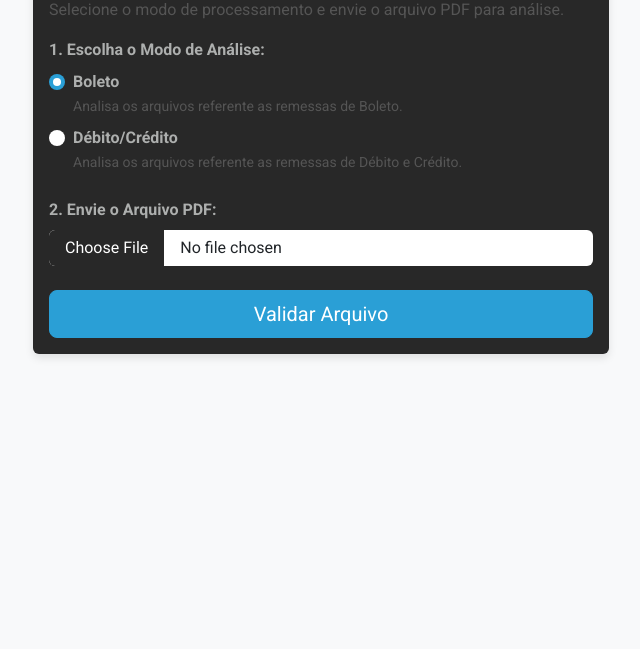
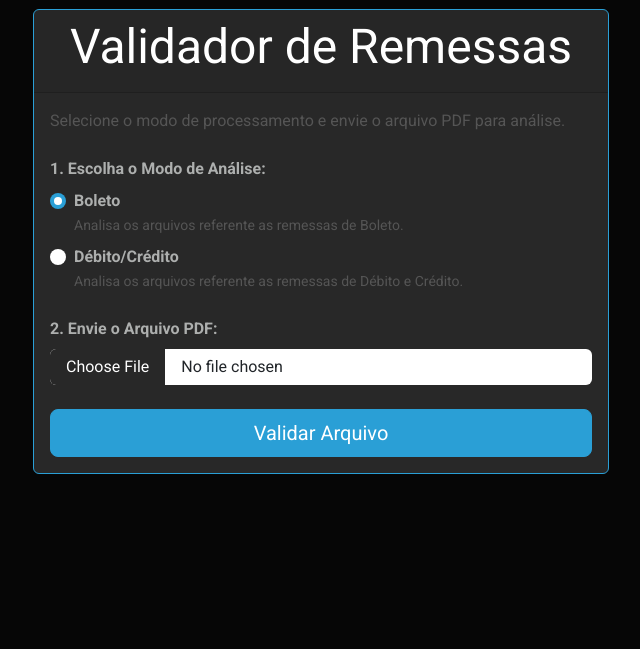
Before and after one commit to pedrorocha3247/conferencia.app, a Flask app: page / in a window 1280 px wide. Shown: the part 151-800 px from the top of the page, without its empty margins (319-959 px from the left). Run offline with Flask 3, Linux system fonts and the light colour scheme.

Commit message:
Update index.html

```diff
--- a/templates/index.html
+++ b/templates/index.html
@@ -1,32 +1,18 @@
 <!DOCTYPE html>
-<html lang="pt-BR">
+<html lang="pt-BR" data-bs-theme="dark"> <!-- Adiciona o atributo para temas escuros -->
 <head>
     <meta charset="UTF-8">
     <meta name="viewport" content="width=device-width, initial-scale=1.0">
     <title>Validador de Remessas</title>
 
-    <!--
-      ALTERE AQUI PARA MUDAR O TEMA
-      Basta trocar a palavra 'minty' pelo nome do tema que você escolheu no site Bootswatch.com
+    <!-- Link para o CSS do tema Superhero -->
+    <link href="https://bootswatch.com/5/cyborg/bootstrap.min.css" rel="stylesheet">
 
-      Exemplos de temas:
-      - Tema escuro:   https://bootswatch.com/5/darkly/bootstrap.min.css
-      - Tema moderno:   https://bootswatch.com/5/lux/bootstrap.min.css
-      - Tema divertido: https://bootswatch.com/5/sketchy/bootstrap.min.css
-    -->
-    <link href=" https://bootswatch.com/5/cyborg/bootstrap.min.css" rel="stylesheet"/>
-
+    <!-- Estilos específicos da sua aplicação -->
     <style>
-        body {
-            background-color: #f8f9fa;
-        }
         .container {
             max-width: 600px;
             margin-top: 50px;
-        }
-        .card {
-            border: none;
-            box-shadow: 0 4px 8px rgba(0,0,0,0.1);
         }
         .card-header {
             font-weight: bold;
@@ -34,28 +20,41 @@
         .form-check-label {
             cursor: pointer;
         }
+        /* ALTERAÇÃO: Estilo para o logótipo */
+        .company-logo {
+            display: block;
+            margin: 0 auto 30px auto; /* Centra o logótipo e adiciona espaço abaixo */
+            max-height: 80px; /* Define uma altura máxima para o logótipo */
+            width: auto; /* Mantém a proporção da imagem */
+        }
     </style>
 </head>
 <body>
     <div class="container">
-        <div class="card">
+
+        <!-- ALTERAÇÃO: Adiciona a imagem do logótipo aqui -->
+        <div>
+            <img src="https://i.postimg.cc/0N8p5Yk7/download.png" alt="Logótipo da Empresa" class="company-logo">
+        </div>
+
+        <div class="card border-primary mb-3">
             <div class="card-header text-center">
                 <h2>Validador de Remessas</h2>
             </div>
             <div class="card-body">
-                <p class="card-text text-muted">Selecione o modo de processamento e envie o arquivo PDF para análise.</p>
+                <p class="card-text text-muted mb-4">Selecione o modo de processamento e envie o arquivo PDF para análise.</p>
 
                 <form id="upload-form" action="/upload" method="post" enctype="multipart/form-data">
                     <div class="mb-3">
-                        <label for="modo_separacao" class="form-label fw-bold">1. Escolha o Modo de Análise:</label>
-                        <div class="form-check">
+                        <label class="form-label fw-bold">1. Escolha o Modo de Análise:</label>
+                        <div class="form-check mb-2">
                             <input class="form-check-input" type="radio" name="modo_separacao" id="modo_boleto" value="boleto" checked>
                             <label class="form-check-label" for="modo_boleto">
                                 <strong>Boleto</strong> <br>
                                 <small class="text-muted">Analisa os arquivos referente as remessas de Boleto.</small>
                             </label>
                         </div>
-                        <div class="form-check mt-2">
+                        <div class="form-check">
                             <input class="form-check-input" type="radio" name="modo_separacao" id="modo_debito_credito" value="debito_credito">
                             <label class="form-check-label" for="modo_debito_credito">
                                 <strong>Débito/Crédito</strong> <br>
```
